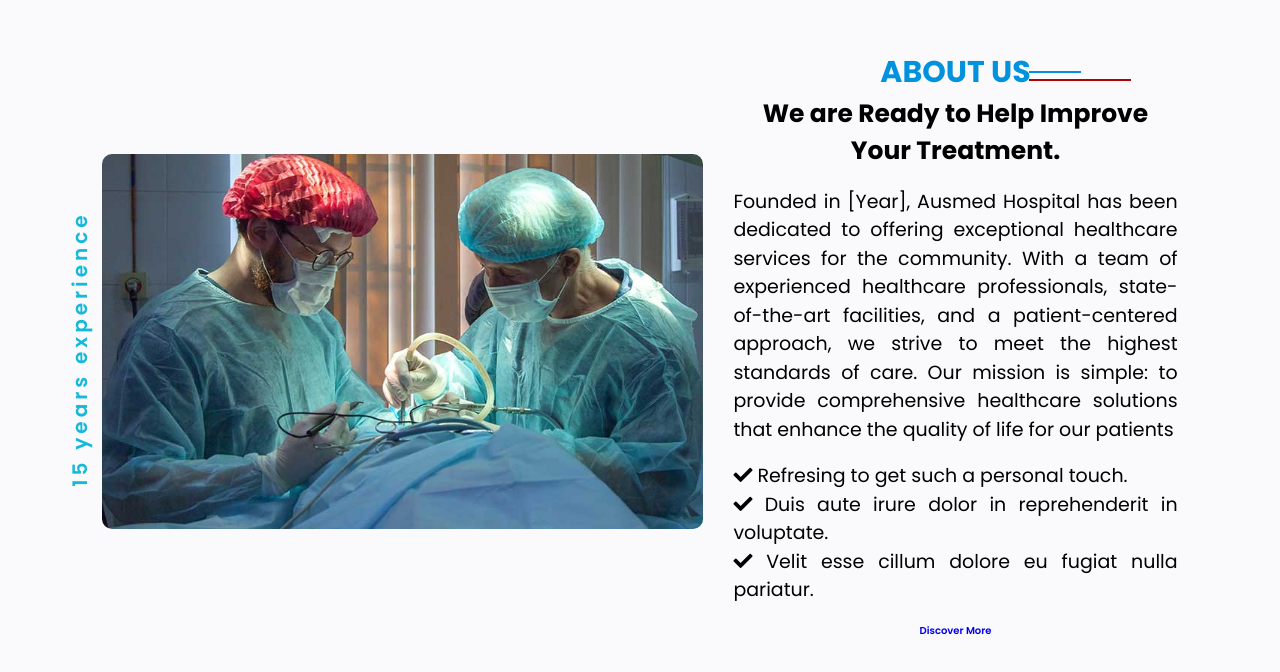
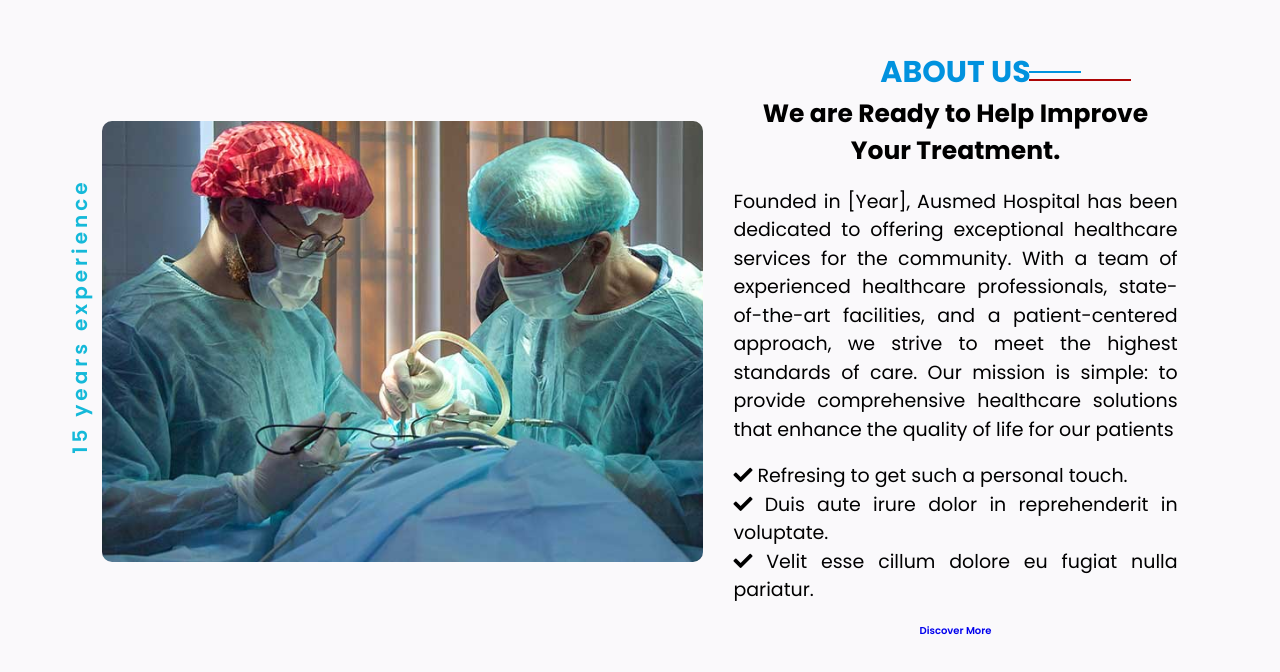
Before and after one commit to Klessy/Thinktech-Hospital, a React (Create React App) app: page / in a window 1280 px wide. Shown: the part 2055-2727 px from the top of the page. Built offline with nearby package versions, Linux system fonts and the light colour scheme; a web font is replaced by a local one.

Commit message:
aspect ratio

```diff
--- a/src/components/about/about.css
+++ b/src/components/about/about.css
@@ -30,6 +30,7 @@
   /* position: relative; */
   /* overflow: hidden; */
   /* width: 40%; */
+  aspect-ratio: 1.5/1.1;
   border-radius: 10px;
 }
 
```
